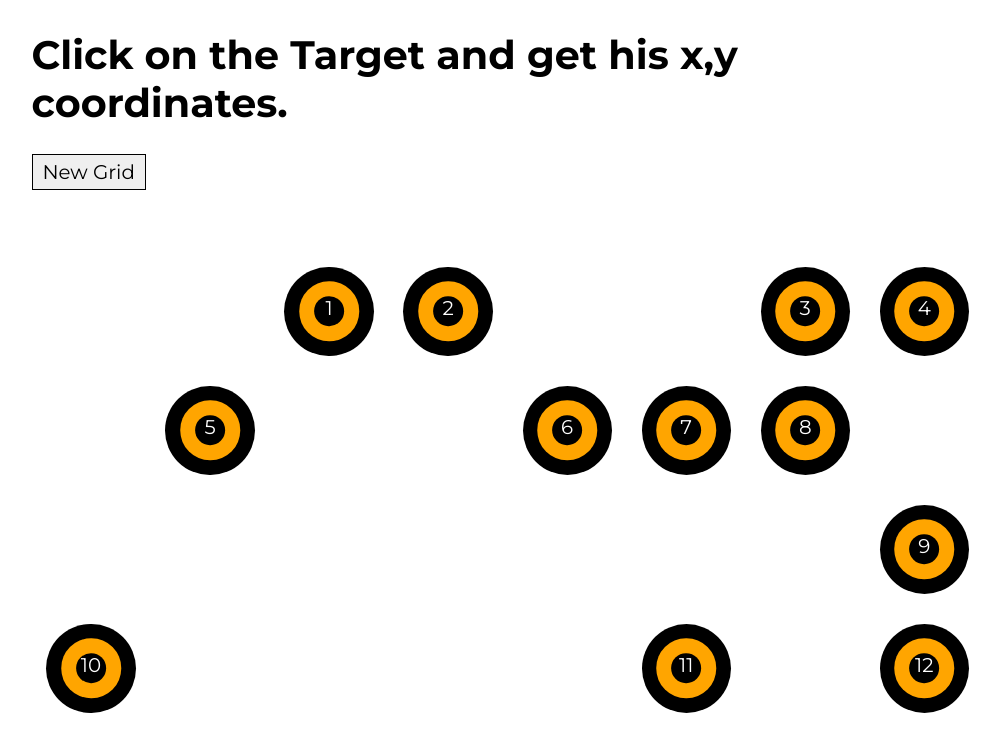
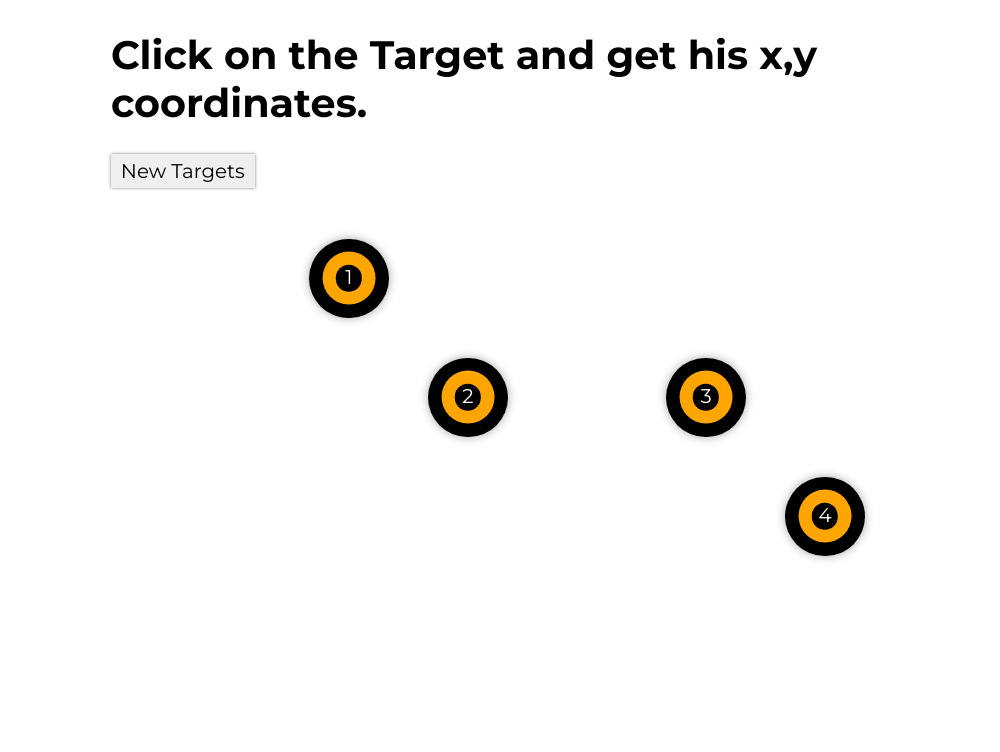
Before and after one commit to giTomas/react_5_get_element_position, a React (Create React App) app: page / in a window 1280 px wide. Shown: the top 752 px of the page, without its empty margins (172-1172 px from the left). Built offline with nearby package versions, Linux system fonts and the light colour scheme.

Commit message:
randomization, styling

```diff
--- a/src/App.js
+++ b/src/App.js
@@ -67,7 +67,7 @@ class App extends PureComponent {
 
   handleGenerateNewGrid = () => {
     const gridCoords = getGridCoords(this.state.width)
-    this.setState({gridCoords});
+    this.setState({gridCoords, active: null, showModal: false});
   }
 
   handleCloseModal = () => {
--- a/src/grid/index.js
+++ b/src/grid/index.js
@@ -1,34 +1,56 @@
 import { range, compose } from 'ramda';
 
+// function* cartesianN(head, ...tail) {
+//   // console.log(tail);
+//   let remainder = tail.length ? cartesian(...tail) : [[]];
+//
+//   for (let r of remainder) for (let h of head) yield [h, ...r]
+// }
+//
+// let cart = [];
+// for (let c of cartesian(colls, rows)) {
+//   cart.push(c)
+//   // cart.push([...c])
+//   console.log(c);
+// }
+
+
 function getPossibleCoords(obj) {
-  const cols = range(1,obj.cols+1);
+  const colls = range(1,obj.colls+1);
   const rows = range(1,obj.rows+1);
 
-  function* cartesian(head, ...tail) {
-    let remainder = tail.length ? cartesian(...tail) : [[]];
+  function* cartesian(cls, rws) {
 
-    for (let r of remainder) for (let h of head) yield [h, ...r]
+    for (let rw of rws) for (let cl of cls) yield [cl, rw]
   }
 
   let cart = [];
-  for (let c of cartesian(cols, rows)) {
-    cart.push([...c])
+  for (let c of cartesian(colls, rows)) {
+    cart.push(c)
+    // cart.push([...c])
+    // console.log(c);
   }
 
   return cart
 }
 
 const removeItemFromArr = (arr, index) => (
-  [...arr.slice(0, index), ...arr.slice(index + 1)]
+  [...arr.slice(0, index),
+   ...arr.slice(index + 1)]
 );
 
-const getRandomCoords = (pos, count=12) => {
+const randomCount = (min=4,max=12) => (
+  Math.floor(Math.random() * (max - min + 1) + min)
+);
+
+const getRandomCoords = (pos) => {
+  let count = randomCount()
   let oldPos = pos.slice();
   let randCoords = [];
 
   while (count > 0) {
-    const index    = Math.floor(Math.random() * oldPos.length);
-    const item     = oldPos[index];
+    const index = Math.floor(Math.random() * oldPos.length);
+    const item  = oldPos[index];
     randCoords.push(item);
     const newPos = removeItemFromArr(oldPos, index);
     oldPos = newPos;
@@ -38,6 +60,8 @@ const getRandomCoords = (pos, count=12) => {
   return randCoords;
 }
 
+// const curriedGetRandomCoords = curry(getRandomCoords);
+
 const sortCoords = (array) => {
   let arr = array.slice();
   arr.sort((a,b) => a[0] - b[0]);
@@ -46,30 +70,23 @@ const sortCoords = (array) => {
   return arr;
 }
 
-const getColsRows = (wWidth) => {
-  let grid = {};
+const getCollsRows = (wWidth) => {
   switch (true) {
     case  wWidth < 1100 && wWidth > 550:
-      grid.cols = 7;
-      grid.rows = 4;
-      return grid;
+      return {colls: 7, rows: 4};
     case wWidth < 550:
-      grid.cols = 4
-      grid.rows = 7
-      return grid;
+      return {colls: 4, rows: 5};
     default:
-      grid.cols = 9;
-      grid.rows = 4;
-      return grid;
+      return {colls: 9, rows: 4};
   }
-}
+};
 
 const getGridCoords = compose(
   sortCoords,
   getRandomCoords,
+  // curriedGetRandomCoords(randomCount(4,12)),
   getPossibleCoords,
-  getColsRows,
+  getCollsRows,
 )
 
-
 export default getGridCoords;
--- a/src/styled/modal.jsx
+++ b/src/styled/modal.jsx
@@ -3,20 +3,9 @@ import styled, { keyframes } from 'styled-components';
 
 const showModal = keyframes`
   from {
-    ${'' /* transform: scale(0); */}
     opacity: 0;
   }
-`
-// const ModalOverlay = styled.div`
-//   position: fixed;
-//   top: 0;
-//   left: 0;
-//   right: 0;
-//   bottom: 0;
-//   background-color: rgba(255, 255, 255, 0);
-//
-//   z-index: 400;
-// `;
+`;
 
 const ModalContent = styled.div`
   font-size: 2em;
@@ -24,12 +13,12 @@ const ModalContent = styled.div`
   top: 50%;
   left: 50%;
   transform: translate(-50%, -50%);
-  max-width: 400px;
+  max-width: calc(400px + var(--vertical-rhytm) * 4);
   min-width: 250px;
-  padding: var(--vertical-rhytm) calc(var(--vertical-rhytm)*2);
+  padding: calc(var(--vertical-rhytm) * 2) calc(var(--vertical-rhytm) * 4);
   line-height: var(--line-height);
   background-color: rgba(255, 255, 255, 0.95);
-  box-shadow: 0 0 15px rgba(0, 0, 0, 0.35);
+  box-shadow: 0 0 20px rgba(0, 0, 0, 0.35);
   animation: 0.5s ${showModal} ease-out;
   z-index: 400;
 `;
@@ -48,7 +37,6 @@ const ModalClose = styled.div`
     width: 3px;
     height: 1em;
     background-color: black;
-    ${'' /* transform-origin: top; */}
     transform: rotate(-45deg);
   }
   &::after {
@@ -58,22 +46,21 @@ const ModalClose = styled.div`
     width: 3px;
     height: 1em;
     background-color: black;
-    ${'' /* transform-origin: top; */}
     transform: rotate(45deg);
   }
 `;
 
-const Grey = styled.span`
-  color: grey;
+const Orange = styled.span`
+  color: orange;
 `;
 
 const matchNumber = str => (parseInt(str.match(/\d+/),10)+1);
 
 const Modal = ({coordinates, handleCloseModal, active}) => (
     <ModalContent>
-        <p><Grey>Target: {matchNumber(active)}</Grey></p>
-        <p><Grey>x:</Grey> {coordinates.x}px</p>
-        <p><Grey>y:</Grey> {coordinates.y}px</p>
+        <p>Target: <Orange>{matchNumber(active)}</Orange></p>
+        <p>x: <Orange>{coordinates.x}px</Orange></p>
+        <p>y: <Orange>{coordinates.y}px</Orange></p>
       <ModalClose onClick={handleCloseModal} />
     </ModalContent>
 );
--- a/src/styled/page.jsx
+++ b/src/styled/page.jsx
@@ -5,24 +5,35 @@ import TargetElement from './targetElement';
 import Modal from './modal';
 
 const Wrapper = styled.div`
-  height: 100vh;
+  margin-bottom: 15vh;
 `;
 
 const Container = styled.div`
   margin-left: auto;
   margin-right: auto;
-  max-width: calc(44rem + (var(--vertical-rhytm) * 2));
-  padding: var(--vertical-rhytm);
+  max-width: calc(36rem + (var(--vertical-rhytm) * 2));
+  padding-left: var(--vertical-rhytm);
+  padding-right: var(--vertical-rhytm);
+  padding-top: var(--vertical-rhytm);
 `;
 
 const GridContainer = styled.div`
-
-  ${'' /* max-width: 100%; */}
+  margin-left: auto;
+  margin-right: auto;
+  max-width: calc(54em + (var(--vertical-rhytm) * 2));
   display: grid;
   justify-items: center;
   align-items: center;
   grid-auto-columns: 6rem;
   grid-auto-rows: 6rem;
+  padding-left: var(--vertical-rhytm);
+  padding-right: var(--vertical-rhytm);
+  @media(max-width: 1100px ) {
+    max-width: calc(42em + (var(--vertical-rhytm) * 2));
+  }
+  @media(max-width: 550px) {
+    max-width: calc(24em + (var(--vertical-rhytm) * 2));
+  }
 `;
 
 const Description = styled.h2`
@@ -30,25 +41,31 @@ const Description = styled.h2`
   margin-bottom: calc(var(--vertical-rhytm));
 `;
 
-const NewGridButton = styled.button`
+const Button = styled.button`
   font-family: var(--font-family);
   color: var(--font-color);
   font-size: 1em;
-  margin-bottom: calc(var(--vertical-rhytm)*2);
-  border: 1px solid black;
+  margin-bottom: calc(var(--vertical-rhytm));
+  border: none;
   border-radius: 0;
   padding: 0.25em 0.5em;
+  box-shadow: 0 0 3px rgba(0, 0, 0, 0.5);
+  cursor: pointer;
+  transition: background-color 0.25s ease-out,
+  box-shadow 0.25s ease-out;
+  &:hover {
+    background-color: orange;
+    box-shadow: 0 0 0 rgba(0, 0, 0, 0);
+  }
 `;
-
 
 const Page = ({
   showModal,
   handleCloseModal,
   handleGenerateNewGrid,
+  handleClick,
   coordinates,
-  targets,
   active,
-  handleClick,
   gridCoords,
 }) => (
   <Wrapper>
@@ -56,17 +73,17 @@ const Page = ({
       <Description>
         Click on the Target and get his x,y coordinates.
       </Description>
-      <NewGridButton onClick={handleGenerateNewGrid}>
-        New Grid
-      </NewGridButton>
+      <Button onClick={handleGenerateNewGrid}>
+        New Targets
+      </Button>
+    </Container>
     <GridContainer>
       {
         gridCoords.map((gridCoord,i) => (
         <TargetElement
           key={`target-${i}`}
           handleClick={handleClick}
-            number={i+1}
-            target={`target-${i}`}
+          index={i}
           even={i%2}
           active={active === `target-${i}`}
           grid={gridCoord} />
@@ -82,7 +99,6 @@ const Page = ({
         active={active}
       />
     }
-    </Container>
   </Wrapper>
 );
 
--- a/src/styled/targetElement.jsx
+++ b/src/styled/targetElement.jsx
@@ -1,12 +1,18 @@
 import React from 'react';
-import styled from 'styled-components';
+import styled, { keyframes } from 'styled-components';
 
-const AttachedRef = ({className, children, handleClick, number, target}) => {
+const show = keyframes`
+  from {
+    opacity: 0;
+  }
+`;
+
+const AttachedRef = ({className, children, handleClick, index, target}) => {
   let ref = null;
   return (
     <div
       ref={(elem) => {ref = elem;}}
-      onClick={() => handleClick(ref, target)}
+      onClick={() => handleClick(ref,  `target-${index}`)}
       className={className}>
       {children}
     </div>
@@ -14,8 +20,8 @@ const AttachedRef = ({className, children, handleClick, number, target}) => {
 }
 
 const TargetElement = styled(AttachedRef)`
-  height: 4.5em;
-  width: 4.5em;
+  height: 4em;
+  width: 4em;
   --color-active: ${props => props.active ? 'orange' : 'black'};
   background-color: var(--color-active);
   position: relative;
@@ -26,6 +32,13 @@ const TargetElement = styled(AttachedRef)`
   grid-column-end: ${props => props.grid[0]+1 || 'auto'};
   grid-row-start: ${props => props.grid[1] || 'auto'};
   grid-row-end: ${props => props.grid[1]+1 || 'auto'};
+  cursor: pointer;
+  box-shadow: 0 0 ${props => props.active ? '0' : '10px'} rgba(0, 0, 0, 0.35);
+  animation: 1s ${show} ease-out;
+  transition: box-shadow 0.25s ease-out;
+  &:hover {
+    box-shadow: 0 0 0 rgba(0, 0, 0, 0);
+  }
   &::before {
     position: absolute;
     content: '';
@@ -40,7 +53,7 @@ const TargetElement = styled(AttachedRef)`
   }
   &::after {
     position: absolute;
-    ${props => `content: '${props.number || 0}';`};
+    ${props => `content: '${props.index+1 || 0}';`};
     text-align: center;
     top: 50%;
     left: 50%;
```
Lines whose indentation alone changed are shown as unchanged.
